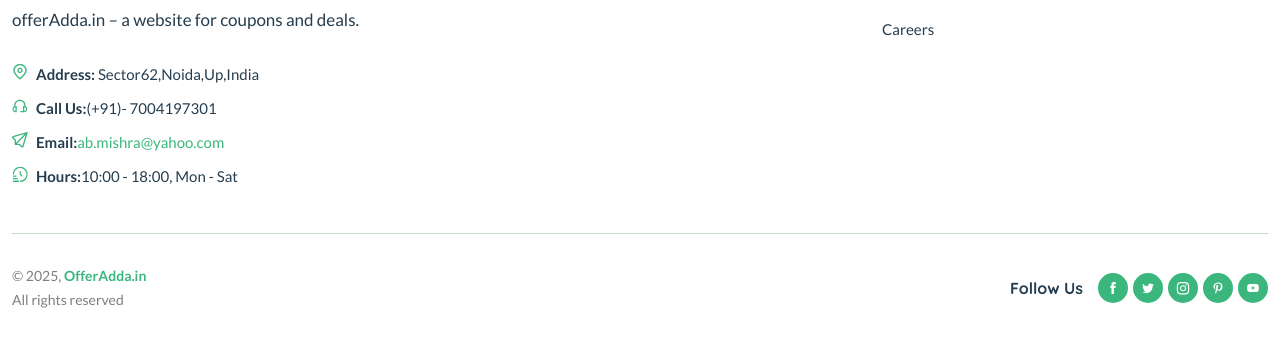
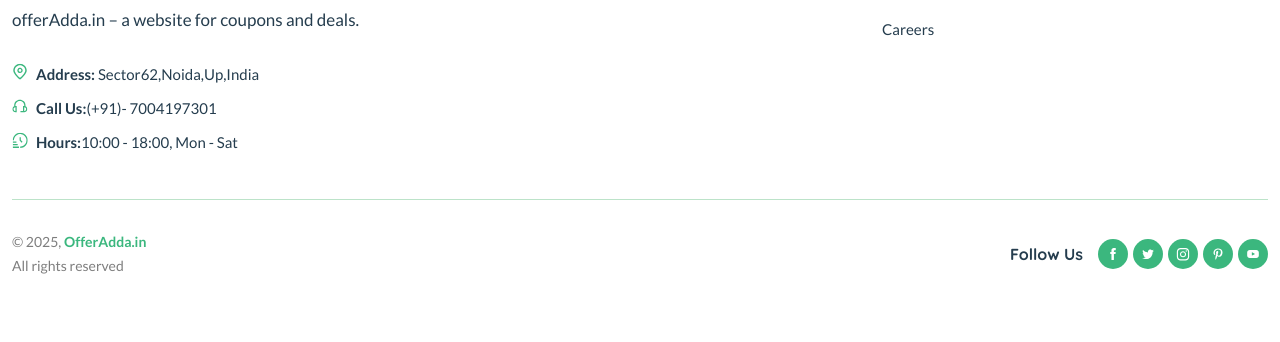
Before and after one commit to theabhishek/offeradda2025part1, a Django app: template templates/core/cart.html in a window 1280 px wide. Shown: the part 2004-2346 px from the top of the page. After the commit the page ends 2278 px from the top, so only its background shows below. Run offline with Django 3.2, Linux system fonts and the light colour scheme; the template is opened without the code that fills it, so the values that code supplies are empty; some libraries are stand-ins or nearby versions.

Commit message:
Add files via upload

```diff
--- a/templates/partials/base.html
+++ b/templates/partials/base.html
@@ -465,7 +465,7 @@
                             <ul class="contact-infor">
                                 <li><img src="{% static 'assets/imgs/theme/icons/icon-location.svg' %}" alt="" /><strong>Address: </strong> <span>Sector62,Noida,Up,India</span></li>
                                 <li><img src="{% static 'assets/imgs/theme/icons/icon-contact.svg' %}" alt="" /><strong>Call Us:</strong><span>(+91)- 7004197301</span></li>
-                                <li><img src="{% static 'assets/imgs/theme/icons/icon-email-2.svg' %}" alt="" /><strong>Email:</strong><span><a href="/cdn-cgi/l/email-protection" class="__cf_email__" data-cfemail="6a190b060f2a240f191e44090507">ab.mishra@yahoo.com</a></span></li>
+                              <!--  <li><img src="{% static 'assets/imgs/theme/icons/icon-email-2.svg' %}" alt="" /><strong>Email:</strong><span><a href="/cdn-cgi/l/email-protection" class="__cf_email__" data-cfemail="6a190b060f2a240f191e44090507">ab.mishra@yahoo.com</a></span></li> -->
                                 <li><img src="{% static 'assets/imgs/theme/icons/icon-clock.svg' %}" alt="" /><strong>Hours:</strong><span>10:00 - 18:00, Mon - Sat</span></li>
                             </ul>
                         </div>
```
